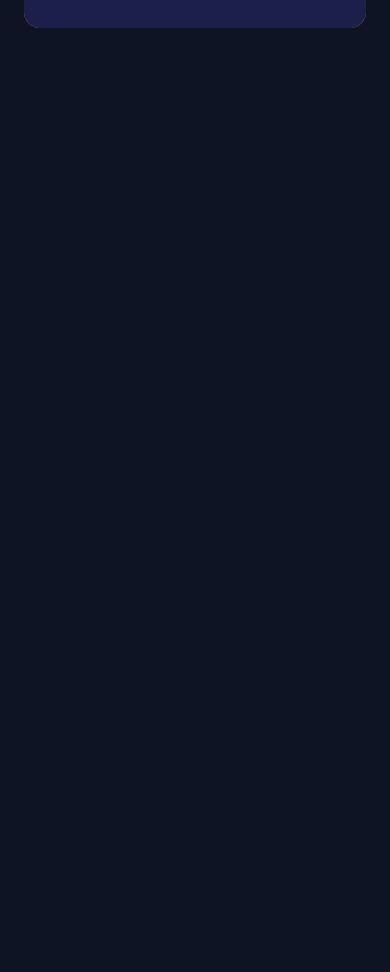
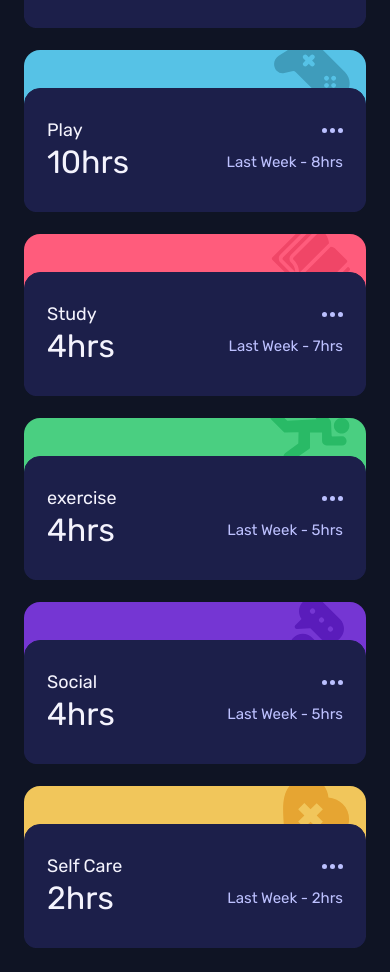
Before and after one commit to javascriptor1/time-tracking-dashboard-main, a plain HTML site: page index.html in a window 390 px wide. Shown: the part 442-1414 px from the top of the page. Before the commit the page ends 844 px from the top, so only its background shows below. Drawn offline with Linux system fonts and the light colour scheme.

Commit message:
mobile design done

```diff
--- a/index.html
+++ b/index.html
@@ -27,12 +27,12 @@
         </div>
         <div class="period-div">
           <button type="button">Daily</button>
-          <button type="button">Weekly</button>
+          <button type="button" class="active">Weekly</button>
           <button type="button">Monthly</button>
         </div>
       </header>
       <main>
-        <div class="work">
+        <div class="card work">
           <div class="img-wrapper-div">
             <img src="images/icon-work.svg" alt="work icon" />
           </div>
@@ -49,79 +49,92 @@
             <p>Last Week - 36hrs</p>
           </div>
         </div>
+        <div class="card play">
+          <div class="img-wrapper-div">
+            <img src="images/icon-play.svg" alt="play icon" />
+          </div>
+          <div class="data-div">
+            <p>Play</p>
+            <svg width="21" height="5" xmlns="http://www.w3.org/2000/svg">
+              <path
+                d="M2.5 0a2.5 2.5 0 1 1 0 5 2.5 2.5 0 0 1 0-5Zm8 0a2.5 2.5 0 1 1 0 5 2.5 2.5 0 0 1 0-5Zm8 0a2.5 2.5 0 1 1 0 5 2.5 2.5 0 0 1 0-5Z"
+                fill="#BBC0FF"
+                fill-rule="evenodd"
+              />
+            </svg>
+            <p>10hrs</p>
+            <p>Last Week - 8hrs</p>
+          </div>
+        </div>
+        <div class="card study">
+          <div class="img-wrapper-div">
+            <img src="images/icon-study.svg" alt="study icon" />
+          </div>
+          <div class="data-div">
+            <p>Study</p>
+            <svg width="21" height="5" xmlns="http://www.w3.org/2000/svg">
+              <path
+                d="M2.5 0a2.5 2.5 0 1 1 0 5 2.5 2.5 0 0 1 0-5Zm8 0a2.5 2.5 0 1 1 0 5 2.5 2.5 0 0 1 0-5Zm8 0a2.5 2.5 0 1 1 0 5 2.5 2.5 0 0 1 0-5Z"
+                fill="#BBC0FF"
+                fill-rule="evenodd"
+              />
+            </svg>
+            <p>4hrs</p>
+            <p>Last Week - 7hrs</p>
+          </div>
+        </div>
+        <div class="card exercise">
+          <div class="img-wrapper-div">
+            <img src="images/icon-exercise.svg" alt="exercise icon" />
+          </div>
+          <div class="data-div">
+            <p>exercise</p>
+            <svg width="21" height="5" xmlns="http://www.w3.org/2000/svg">
+              <path
+                d="M2.5 0a2.5 2.5 0 1 1 0 5 2.5 2.5 0 0 1 0-5Zm8 0a2.5 2.5 0 1 1 0 5 2.5 2.5 0 0 1 0-5Zm8 0a2.5 2.5 0 1 1 0 5 2.5 2.5 0 0 1 0-5Z"
+                fill="#BBC0FF"
+                fill-rule="evenodd"
+              />
+            </svg>
+            <p>4hrs</p>
+            <p>Last Week - 5hrs</p>
+          </div>
+        </div>
 
-        <code>
-          <div class="play">
-            Play 1hr
-            <!-- daily -->
-            Last Week - 2hrs
-            <!-- daily -->
-            10hrs
-            <!-- weekly -->
-            Last Week - 8hrs
-            <!-- weekly -->
-            23hrs
-            <!-- monthly -->
-            Last Week - 29hrs
-            <!-- monthly -->
+        <div class="card social">
+          <div class="img-wrapper-div">
+            <img src="images/icon-social.svg" alt="social icon" />
           </div>
-          <div class="study">
-            Study 0hrs
-            <!-- daily -->
-            Last Week - 1hr
-            <!-- daily -->
-            4hrs
-            <!-- weekly -->
-            Last Week - 7hrs
-            <!-- weekly -->
-            13hrs
-            <!-- monthly -->
-            Last Week - 19hrs
-            <!-- monthly -->
+          <div class="data-div">
+            <p>Social</p>
+            <svg width="21" height="5" xmlns="http://www.w3.org/2000/svg">
+              <path
+                d="M2.5 0a2.5 2.5 0 1 1 0 5 2.5 2.5 0 0 1 0-5Zm8 0a2.5 2.5 0 1 1 0 5 2.5 2.5 0 0 1 0-5Zm8 0a2.5 2.5 0 1 1 0 5 2.5 2.5 0 0 1 0-5Z"
+                fill="#BBC0FF"
+                fill-rule="evenodd"
+              />
+            </svg>
+            <p>4hrs</p>
+            <p>Last Week - 5hrs</p>
           </div>
-          <div class="exercise">
-            Exercise 1hr
-            <!-- daily -->
-            Last Week - 1hr
-            <!-- daily -->
-            4hrs
-            <!-- weekly -->
-            Last Week - 5hrs
-            <!-- weekly -->
-            11hrs
-            <!-- monthly -->
-            Last Week - 18hrs
-            <!-- monthly -->
+        </div>
+        <div class="card self-care">
+          <div class="img-wrapper-div">
+            <img src="images/icon-self-care.svg" alt="self care icon" />
           </div>
-          <div class="social">
-            Social 1hr
-            <!-- daily -->
-            Last Week - 3hrs
-            <!-- daily -->
-            5hrs
-            <!-- weekly -->
-            Last Week - 10hrs
-            <!-- weekly -->
-            21hrs
-            <!-- monthly -->
-            Last Week - 23hrs
-            <!-- monthly -->
+          <div class="data-div">
+            <p>Self Care</p>
+            <svg width="21" height="5" xmlns="http://www.w3.org/2000/svg">
+              <path
+                d="M2.5 0a2.5 2.5 0 1 1 0 5 2.5 2.5 0 0 1 0-5Zm8 0a2.5 2.5 0 1 1 0 5 2.5 2.5 0 0 1 0-5Zm8 0a2.5 2.5 0 1 1 0 5 2.5 2.5 0 0 1 0-5Z"
+                fill="#BBC0FF"
+                fill-rule="evenodd"
+              />
+            </svg>
+            <p>2hrs</p>
+            <p>Last Week - 2hrs</p>
           </div>
-          <div class="self-care">
-            Self Care 0hrs
-            <!-- daily -->
-            Last Week - 1hr
-            <!-- daily -->
-            2hrs
-            <!-- weekly -->
-            Last Week - 2hrs
-            <!-- weekly -->
-            7hrs
-            <!-- monthly -->
-            Last Week - 11hrs
-            <!-- monthly -->
-          </div>
-        </code>
+        </div>
       </main>
     </div>
   </body>
--- a/style.css
+++ b/style.css
@@ -58,22 +58,42 @@ body {
   color: hsl(235, 45%, 61%);
   font-size: 16px;
   font-weight: bold;
+  cursor: pointer;
+}
+.period-div button:focus,
+.period-div button:hover {
+  color: #f4f3fd;
 }
 
-.work {
-  background-color: hsl(15, 100%, 70%);
-  padding-top: 38px;
+.card {
   border-radius: 16px;
   margin-top: 22px;
   position: relative;
-  overflow: hidden;
+}
+.work {
+  background-color: hsl(15, 100%, 70%);
+}
+.play {
+  background-color: hsl(195, 74%, 62%);
+}
+.study {
+  background-color: hsl(348, 100%, 68%);
+}
+.exercise {
+  background-color: hsl(145, 58%, 55%);
+}
+.social {
+  background-color: hsl(264, 64%, 52%);
+}
+.self-care {
+  background-color: hsl(43, 84%, 65%);
 }
 .data-div {
   background-color: hsl(235, 46%, 20%);
   color: hsl(236, 100%, 87%);
   display: grid;
   grid-template: repeat(2, auto) / repeat(2, auto);
-  border-radius: 12px;
+  border-radius: 16px 16px 12px 12px;
   padding: 30px 22px;
   justify-content: space-between;
   align-items: center;
@@ -97,10 +117,16 @@ body {
   justify-self: end;
   cursor: pointer;
 }
-.work img:first-child {
+.img-wrapper-div {
+  overflow: hidden;
+  position: relative;
+  border-radius: 16px 16px 0 0;
+  height: 38px;
+}
+.img-wrapper-div img:nth-child(1) {
   position: absolute;
   top: -10px;
-  right: 18px;
+  right: 16px;
   z-index: 1;
 }
 
@@ -123,7 +149,3 @@ body {
 }
 
 /* troubleshooting css  */
-
-code {
-  display: none;
-}
```
